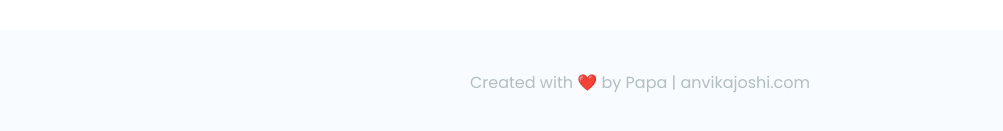
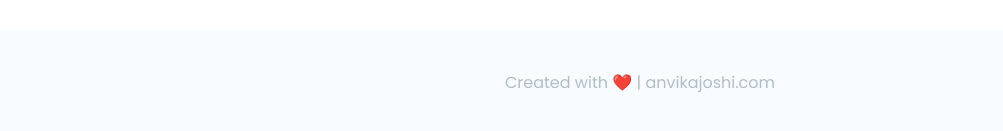
Before and after one commit to nrpublication/anvika-birthday, a React (Vite) app: page / in a window 1280 px wide. Shown: the part 1388-1519 px from the top of the page, without its empty margins (0-1003 px from the left). Built offline with nearby package versions, Linux system fonts and the light colour scheme; no server answers; the database is empty.

Commit message:
Removed footer text

```diff
--- a/src/App.jsx
+++ b/src/App.jsx
@@ -119,7 +119,7 @@ function App() {
       </section>
 
       <footer className="footer">
-        <p>Created with ❤️ by Papa | anvikajoshi.com</p>
+        <p>Created with ❤️  | anvikajoshi.com</p>
       </footer>
     </div>
   )
```
